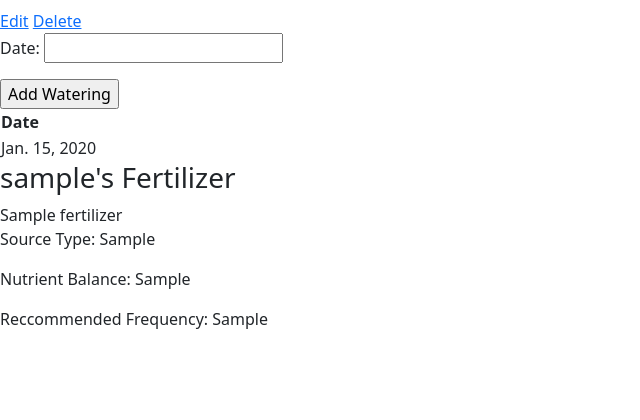
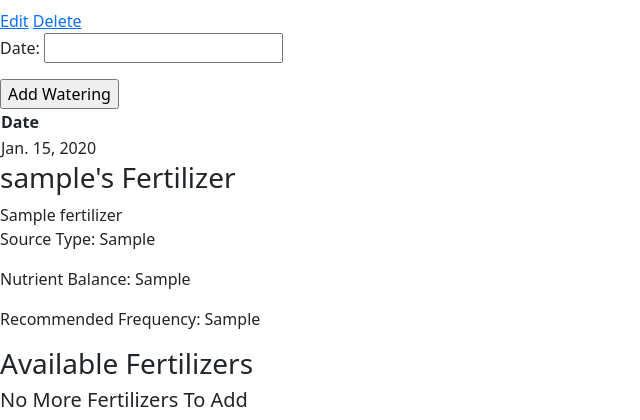
Before and after one commit to ngran4/Plant-Parenthood, a Django app: page /plants/1/ in a window 1280 px wide. Shown: the part 383-803 px from the top of the page, without its empty margins (0-640 px from the left). Before the commit the page ends 712 px from the top, so only its background shows below. Run offline with Django 4.2, Linux system fonts and the light colour scheme; a user stored in the database is signed in; tables that the repository leaves empty hold one stand-in row (values such as "Sample post").

Commit message:
Associate fertilizer function working

```diff
--- a/plantparenthood/main_app/templates/plants/detail.html
+++ b/plantparenthood/main_app/templates/plants/detail.html
@@ -43,7 +43,7 @@
       <span>{{ fertilizer.brand_name }}</span></a>
       <p>Source Type: {{ fertilizer.source_type }}</p>
       <p>Nutrient Balance: {{ fertilizer.nutrient_balance }}</p>
-      <p>Reccommended Frequency: {{ fertilizer.rec_freq }}</p>
+      <p>Recommended Frequency: {{ fertilizer.rec_freq }}</p>
     </div>
     {% endfor %}
   {% else %}
@@ -51,5 +51,29 @@
   {% endif %}
 </div>
 
+<div>
+  <h3>Available Fertilizers</h3>
+  {% if fertilizers.count %}
+    {% for fertilizer in fertilizers.all %}
+    <div>
+      <span>{{ fertilizer.brand_name }}</span></a>
+      <p>Source Type: {{ fertilizer.source_type }}</p>
+      <p>Nutrient Balance: {{ fertilizer.nutrient_balance }}</p>
+      <p>Recommended Frequency: {{ fertilizer.rec_freq }}</p>
+    </div>
+    <div>
+      <form action="{% url 'assoc_fertilizer' plant.id fertilizer.id %}" method="POST">
+        {% csrf_token %}
+        <button type="submit">Add</button>
+      </form>
+    </div>
+    {% endfor %}
+  {% else %}
+    <h5>No More Fertilizers To Add</h5>
+  {% endif %}
+</div>
+
+
+
 
 {% endblock %}
--- a/plantparenthood/main_app/urls.py
+++ b/plantparenthood/main_app/urls.py
@@ -18,6 +18,8 @@ urlpatterns = [
   path('fertilizers/create/', views.FertilizerCreate.as_view(), name="fertilizers_create"),
   path('fertilizers/<int:pk>/update/', views.FertilizerUpdate.as_view(), name="fertilizers_update"),
   path('fertilizers/<int:pk>/delete/', views.FertilizerDelete.as_view(), name="fertilizers_delete"),
+  path('plants/<int:plant_id>/assoc_fertilizer/<int:fertilizer_id>/', views.assoc_fertilizer, name='assoc_fertilizer'),
+
   # Account stuff
   path('accounts/signup/', views.signup, name='signup'),
 ]
--- a/plantparenthood/main_app/views.py
+++ b/plantparenthood/main_app/views.py
@@ -35,6 +35,13 @@ def plants_detail(request, plant_id):
   available_fertilizers = Fertilizer.objects.exclude(id__in = plant.fertilizers.all().values_list('id'))
   watering_form = WateringForm()
   return render(request, 'plants/detail.html', {'plant': plant, 'watering_form': watering_form, 'fertilizers': available_fertilizers})
+
+@login_required
+def assoc_fertilizer(request, plant_id, fertilizer_id):
+    plant = Plant.objects.get(id=plant_id)
+    plant.fertilizers.add(fertilizer_id)
+    return redirect('detail', plant_id=plant_id)
+
 
 @login_required
 def add_watering(request, plant_id):
```
